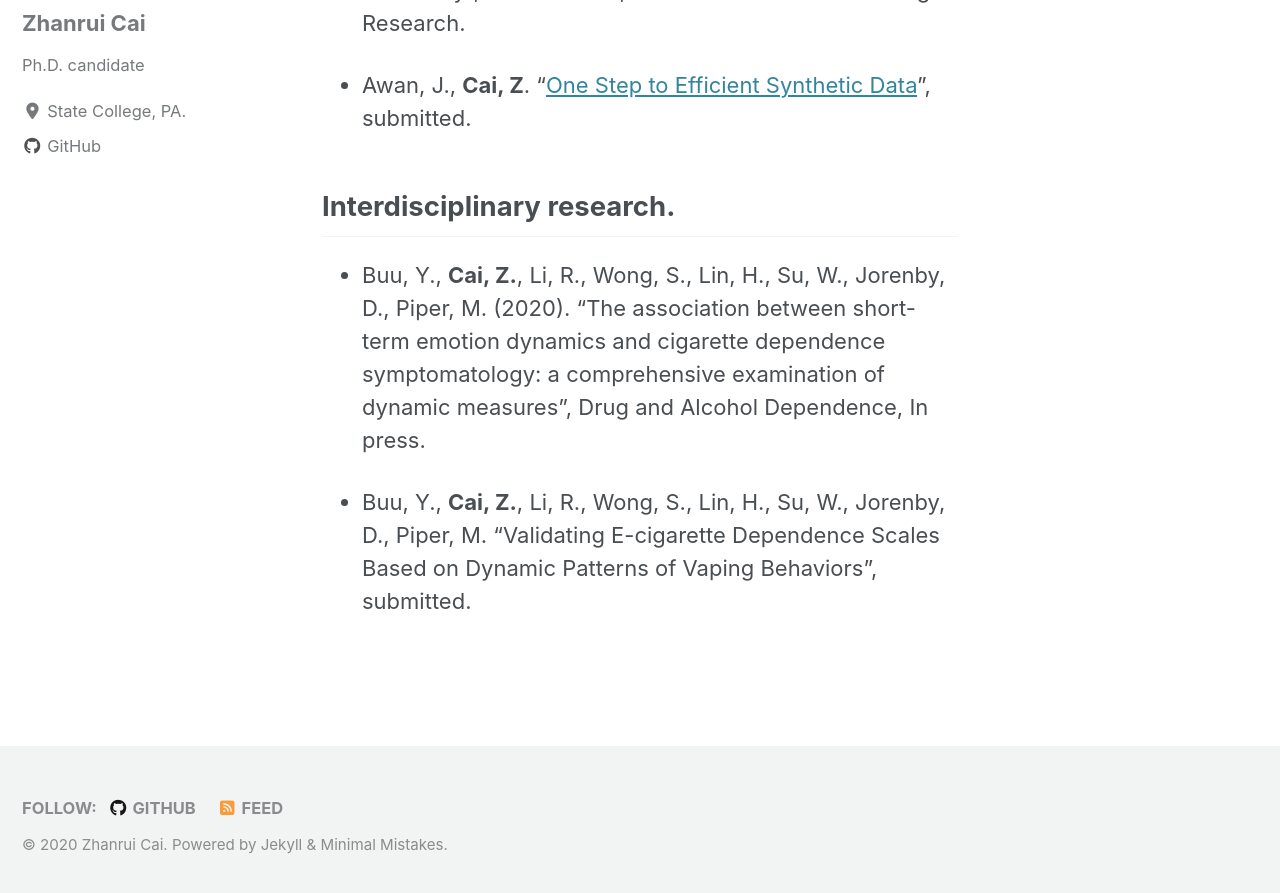
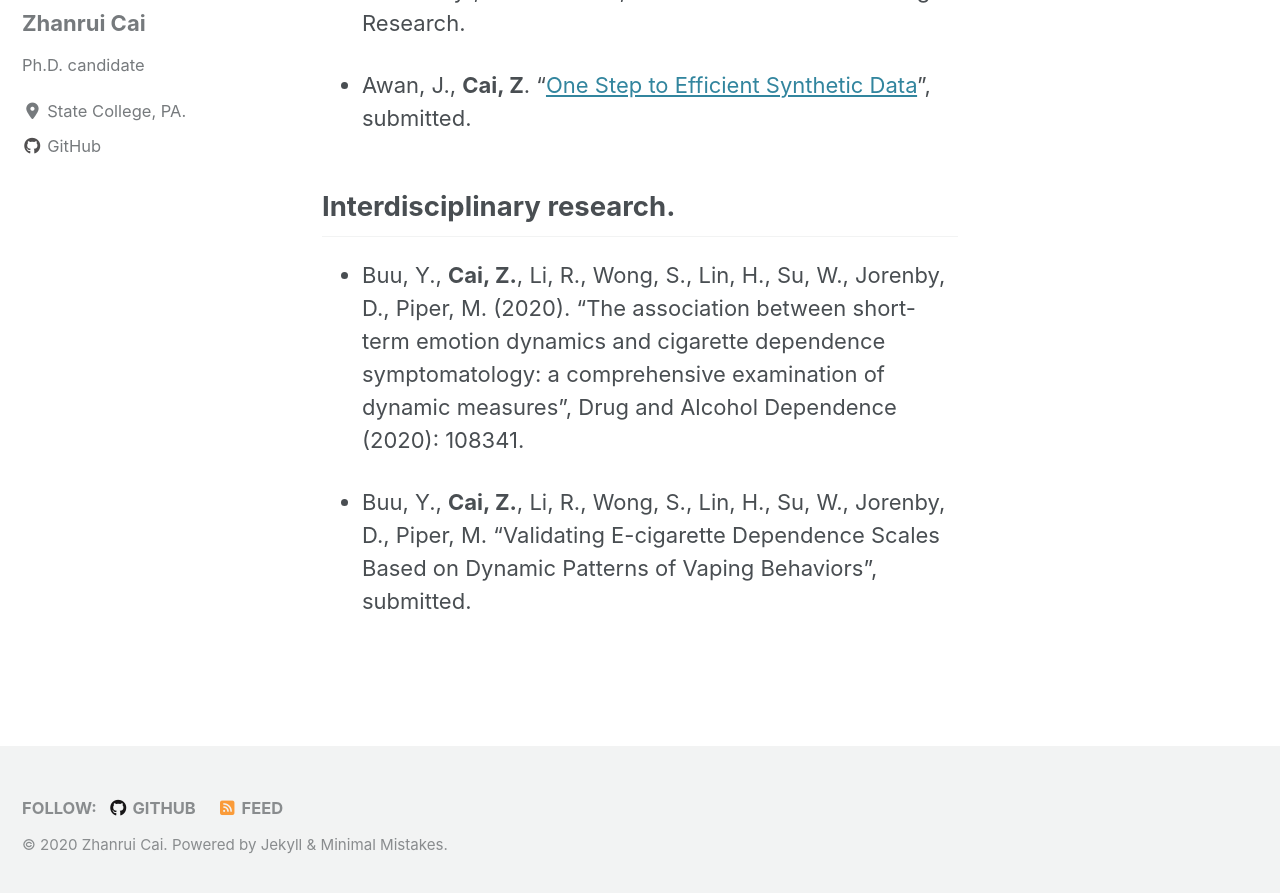
Before and after one commit to zhanruicai/zhanruicai.github.io, a Jekyll site: the page built from _pages/publication.md, in a window 1280 px wide and 900 px high, scrolled down 762 px. Shown: the top 893 px of the window. Built offline with Jekyll 4.4.1, drawn with Linux system fonts in a browser that asks for light colours; cached includes are drawn as plain includes; nearby versions of some CDN libraries.

Commit message:
new version

```diff
--- a/_pages/publication.md
+++ b/_pages/publication.md
@@ -18,7 +18,7 @@ author_profile: true
 
 ## Interdisciplinary research.
 
-- Buu, Y., **Cai, Z.**, Li, R., Wong, S., Lin, H., Su, W., Jorenby, D., Piper, M. (2020). "The association between short-term emotion dynamics and cigarette dependence symptomatology: a comprehensive examination of dynamic measures", Drug and Alcohol Dependence, In press.
+- Buu, Y., **Cai, Z.**, Li, R., Wong, S., Lin, H., Su, W., Jorenby, D., Piper, M. (2020). "The association between short-term emotion dynamics and cigarette dependence symptomatology: a comprehensive examination of dynamic measures", Drug and Alcohol Dependence (2020): 108341.
 
 
 - Buu, Y., **Cai, Z.**, Li, R., Wong, S., Lin, H., Su, W., Jorenby, D., Piper, M. "Validating E-cigarette Dependence Scales Based on Dynamic Patterns of Vaping Behaviors", submitted.
```
